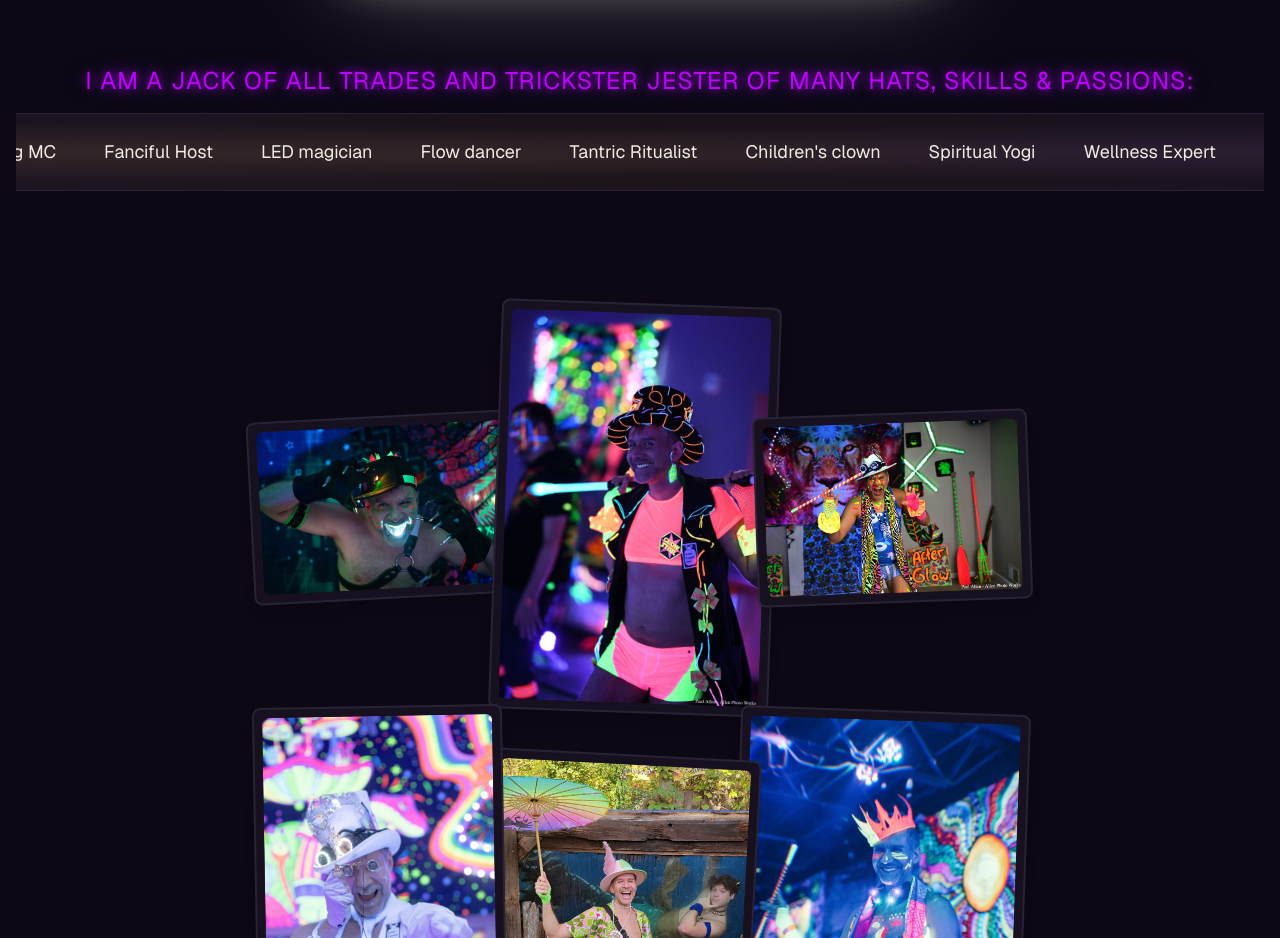
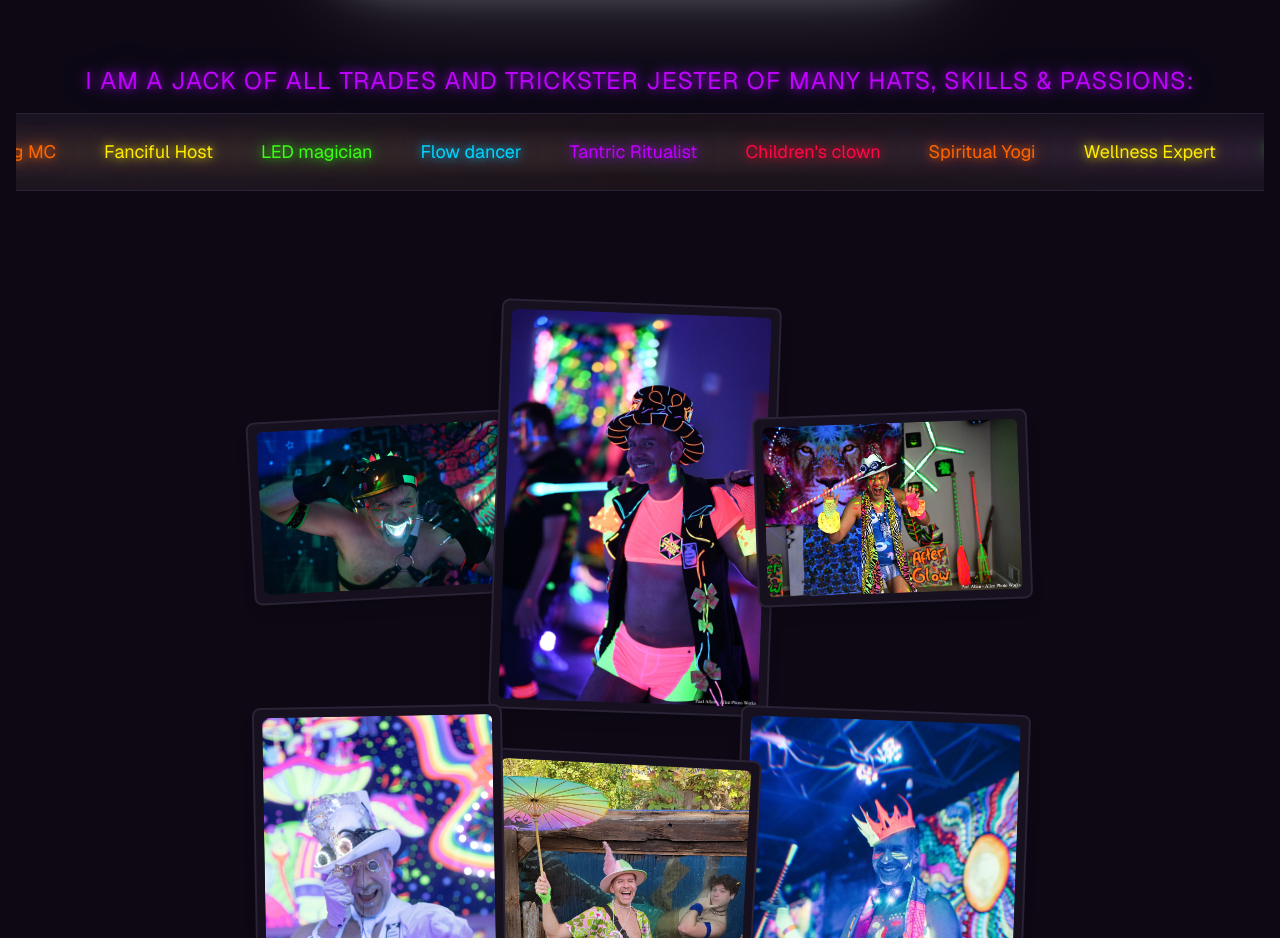
Before and after one commit to Crklemz/jdd, a Next.js app: page / in a window 1280 px wide. Shown: the part 1860-2798 px from the top of the page. Built offline with nearby package versions, Linux system fonts and the light colour scheme; a web font is replaced by a local one.

Commit message:
style: alternate text colors

```diff
--- a/app/globals.css
+++ b/app/globals.css
@@ -68,6 +68,62 @@ body {
     0 0 10px rgba(0, 212, 255, 0.8),
     0 0 20px rgba(0, 180, 255, 0.5),
     0 0 40px rgba(0, 150, 255, 0.3);
+}
+
+/* Rainbow neon (red, orange, yellow, green, blue, indigo, violet) */
+.neon-text-red {
+  color: #ff0844 !important;
+}
+
+.text-shadow-neon-red {
+  text-shadow:
+    0 0 10px rgba(255, 8, 68, 0.8),
+    0 0 20px rgba(255, 20, 80, 0.5),
+    0 0 40px rgba(255, 40, 100, 0.3);
+}
+
+.neon-text-orange {
+  color: #ff6600 !important;
+}
+
+.text-shadow-neon-orange {
+  text-shadow:
+    0 0 10px rgba(255, 102, 0, 0.8),
+    0 0 20px rgba(255, 120, 30, 0.5),
+    0 0 40px rgba(255, 140, 50, 0.3);
+}
+
+.neon-text-yellow {
+  color: #ffea00 !important;
+}
+
+.text-shadow-neon-yellow {
+  text-shadow:
+    0 0 10px rgba(255, 234, 0, 0.8),
+    0 0 20px rgba(255, 240, 50, 0.5),
+    0 0 40px rgba(255, 245, 100, 0.3);
+}
+
+.neon-text-green {
+  color: #39ff14 !important;
+}
+
+.text-shadow-neon-green {
+  text-shadow:
+    0 0 10px rgba(57, 255, 20, 0.8),
+    0 0 20px rgba(80, 255, 50, 0.5),
+    0 0 40px rgba(100, 255, 80, 0.3);
+}
+
+.neon-text-indigo {
+  color: #5c00ff !important;
+}
+
+.text-shadow-neon-indigo {
+  text-shadow:
+    0 0 10px rgba(92, 0, 255, 0.8),
+    0 0 20px rgba(100, 30, 255, 0.5),
+    0 0 40px rgba(120, 60, 255, 0.3);
 }
 
 /* Scrolling ticker - apply to inner flex container that has duplicated content */
--- a/app/page.tsx
+++ b/app/page.tsx
@@ -91,11 +91,25 @@ export default function HomePage() {
               </p>
               <div className="ticker-strip overflow-hidden border-y border-border py-6">
                 <div className="flex w-max gap-12 whitespace-nowrap animate-ticker">
-                  {[...skillsList, ...skillsList].map((skill, i) => (
-                    <span key={`${skill}-${i}`} className="text-lg text-foreground">
-                      {skill}
-                    </span>
-                  ))}
+                  {[...skillsList, ...skillsList].map((skill, i) => {
+                    const rainbowClasses = [
+                      "neon-text-red text-shadow-neon-red",
+                      "neon-text-orange text-shadow-neon-orange",
+                      "neon-text-yellow text-shadow-neon-yellow",
+                      "neon-text-green text-shadow-neon-green",
+                      "neon-text-blue text-shadow-neon-blue",
+                      "neon-text-purple text-shadow-neon-purple",
+                    ] as const;
+                    const colorClass = rainbowClasses[i % rainbowClasses.length];
+                    return (
+                      <span
+                        key={`${skill}-${i}`}
+                        className={`text-lg ${colorClass}`}
+                      >
+                        {skill}
+                      </span>
+                    );
+                  })}
                 </div>
               </div>
             </div>
```
